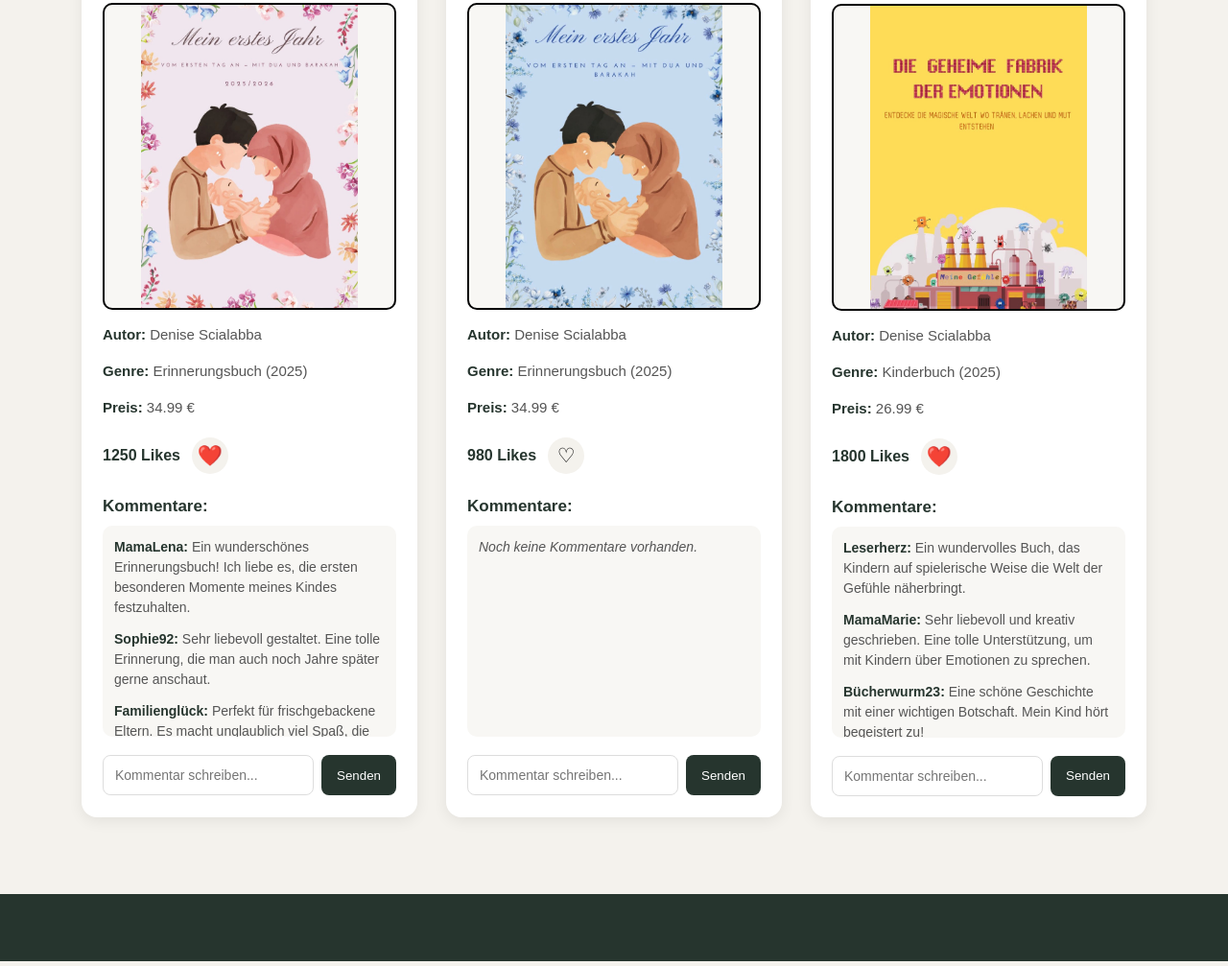
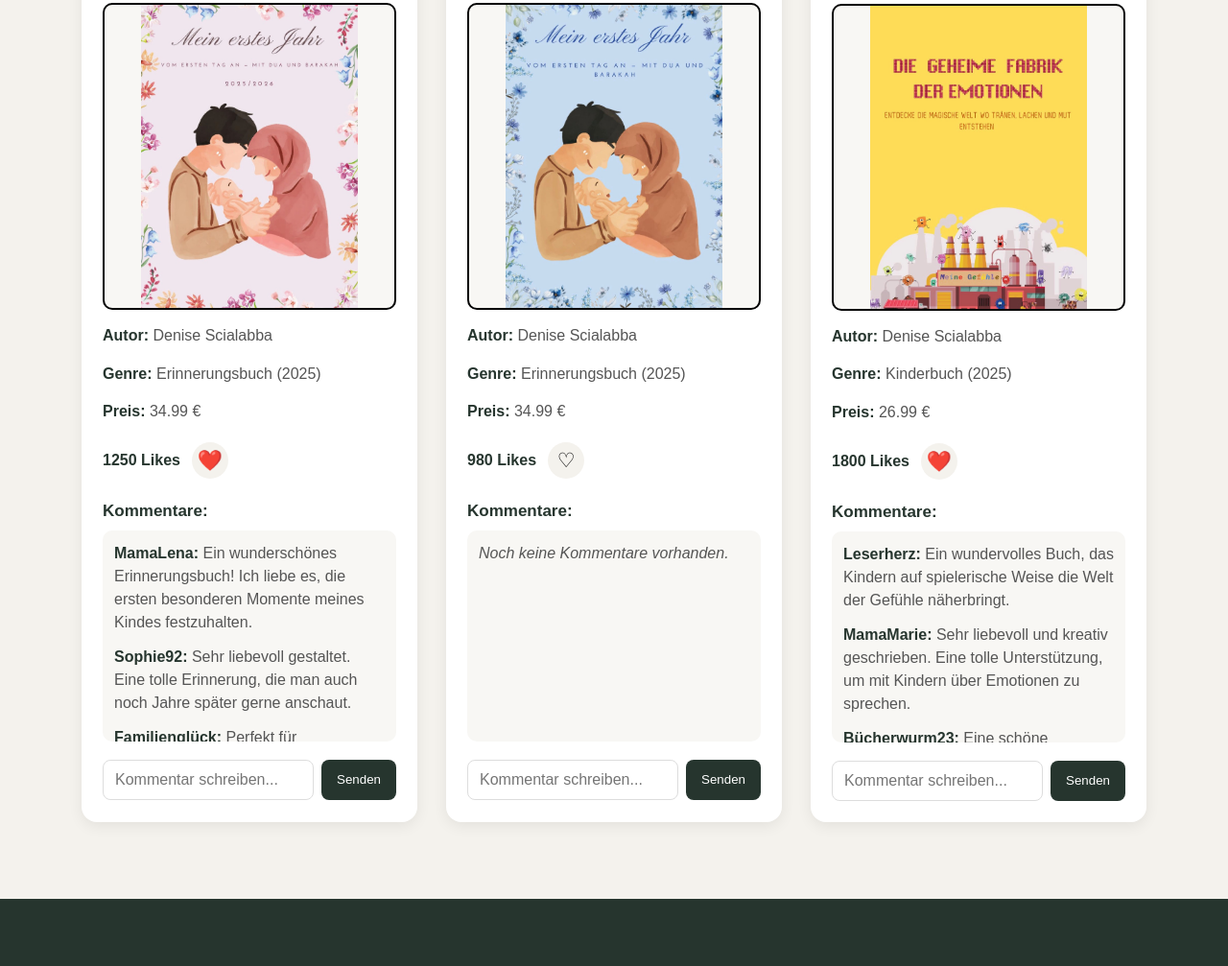
Before and after one commit to aiman-laihemdi/bookstore, a plain HTML site: page index.html in a window 1280 px wide. Shown: the part 221-1228 px from the top of the page at 96% size. Drawn offline with Linux system fonts and the light colour scheme.

Commit message:
fix: all details to upload final version

```diff
--- a/index.html
+++ b/index.html
@@ -4,13 +4,15 @@
     <meta charset="UTF-8">
     <meta name="viewport" content="width=device-width, initial-scale=1.0">
     <title>Bookstore – Entdecke deine nächste Lieblingsgeschichte</title>
+    <script defer src="./scripts/books.js"></script>
+    <script defer src="./scripts/template.js"></script>
     <script defer src="./scripts/script.js"></script>
     <link rel="stylesheet" href="./style.css">
     <link rel="stylesheet" href="./css/standards.css">
     <link rel="stylesheet" href="./css/assets.css">
     <link rel="shortcut icon" href="./assets/img/fav.png" type="image/x-icon">
 </head>
-<body onload="renderBooks()">
+<body onload="init()">
     <header>
 
     </header>
--- /dev/null
+++ b/scripts/books.js
@@ -0,0 +1,73 @@
+let books = [
+    {
+        name: "Mein erstes Jahr",
+        image: "./assets/img/1.jpeg",
+        author: "Denise Scialabba",
+        likes: 1250,
+        liked: true,
+        price: 34.99,
+        publishedYear: 2025,
+        genre: "Erinnerungsbuch",
+        comments: [
+            {
+                name: "MamaLena",
+                comment: "Ein wunderschönes Erinnerungsbuch! Ich liebe es, die ersten besonderen Momente meines Kindes festzuhalten."
+            },
+            {
+                name: "Sophie92",
+                comment: "Sehr liebevoll gestaltet. Eine tolle Erinnerung, die man auch noch Jahre später gerne anschaut."
+            },
+            {
+                name: "Familienglück",
+                comment: "Perfekt für frischgebackene Eltern. Es macht unglaublich viel Spaß, die Seiten auszufüllen."
+            },
+            {
+                name: "AnnaK",
+                comment: "Ein tolles Geschenk zur Geburt! Die Gestaltung ist wunderschön und die Ideen sind sehr persönlich."
+            },
+            {
+                name: "Miriam",
+                comment: "Ich bin begeistert! Endlich ein Buch, in dem ich alle wichtigen Meilensteine meines Babys sammeln kann."
+            },
+            {
+                name: "LittleMoments",
+                comment: "Eine wunderschöne Möglichkeit, die Erinnerungen an das erste Lebensjahr für immer zu bewahren."
+            }
+        ]
+    },
+    {
+        name: "Mein erstes Jahr",
+        image: "./assets/img/2.jpeg",
+        author: "Denise Scialabba",
+        likes: 980,
+        liked: false,
+        price: 34.99,
+        publishedYear: 2025,
+        genre: "Erinnerungsbuch",
+        comments: []
+    },
+    {
+        name: "Die geheime Fabrik der Emotionen",
+        image: "./assets/img/3.jpeg",
+        author: "Denise Scialabba",
+        likes: 1800,
+        liked: true,
+        price: 26.99,
+        publishedYear: 2025,
+        genre: "Kinderbuch",
+        comments: [
+            {
+                name: "Leserherz",
+                comment: "Ein wundervolles Buch, das Kindern auf spielerische Weise die Welt der Gefühle näherbringt."
+            },
+            {
+                name: "MamaMarie",
+                comment: "Sehr liebevoll und kreativ geschrieben. Eine tolle Unterstützung, um mit Kindern über Emotionen zu sprechen."
+            },
+            {
+                name: "Bücherwurm23",
+                comment: "Eine schöne Geschichte mit einer wichtigen Botschaft. Mein Kind hört begeistert zu!"
+            }
+        ]
+    }
+];
--- a/scripts/script.js
+++ b/scripts/script.js
@@ -1,156 +1,61 @@
-let books = [
-    {
-      "name": "Mein erstes Jahr",
-      "image": "./assets/img/1.jpeg",
-      "author": "Denise Scialabba",
-      "likes": 1250,
-      "liked": true,
-      "price": 34.99,
-      "publishedYear": 2025,
-      "genre": "Erinnerungsbuch",
-      "comments": [
-    {
-        "name": "MamaLena",
-        "comment": "Ein wunderschönes Erinnerungsbuch! Ich liebe es, die ersten besonderen Momente meines Kindes festzuhalten."
-    },
-    {
-        "name": "Sophie92",
-        "comment": "Sehr liebevoll gestaltet. Eine tolle Erinnerung, die man auch noch Jahre später gerne anschaut."
-    },
-    {
-        "name": "Familienglück",
-        "comment": "Perfekt für frischgebackene Eltern. Es macht unglaublich viel Spaß, die Seiten auszufüllen."
-    },
-    {
-        "name": "AnnaK",
-        "comment": "Ein tolles Geschenk zur Geburt! Die Gestaltung ist wunderschön und die Ideen sind sehr persönlich."
-    },
-    {
-        "name": "Miriam",
-        "comment": "Ich bin begeistert! Endlich ein Buch, in dem ich alle wichtigen Meilensteine meines Babys sammeln kann."
-    },
-    {
-        "name": "LittleMoments",
-        "comment": "Eine wunderschöne Möglichkeit, die Erinnerungen an das erste Lebensjahr für immer zu bewahren."
-    }
-]
-    },
-    {
-      "name": "Mein erstes Jahr",
-      "image": "./assets/img/2.jpeg",
-      "author": "Denise Scialabba",
-      "likes": 980,
-      "liked": false,
-      "price": 34.99,
-      "publishedYear": 2025,
-      "genre": "Erinnerungsbuch",
-      "comments": []
-    },
-    {
-      "name": "Die geheime Fabrik der Emotionen",
-      "image": "./assets/img/3.jpeg",
-      "author": "Denise Scialabba",
-      "likes": 1800,
-      "liked": true,
-      "price": 26.99,
-      "publishedYear": 2025,
-      "genre": "Kinderbuch",
-      "comments": [
-        {
-            "name": "Leserherz",
-            "comment": "Ein wundervolles Buch, das Kindern auf spielerische Weise die Welt der Gefühle näherbringt."
-        },
-        {
-            "name": "MamaMarie",
-            "comment": "Sehr liebevoll und kreativ geschrieben. Eine tolle Unterstützung, um mit Kindern über Emotionen zu sprechen."
-        },
-        {
-            "name": "Bücherwurm23",
-            "comment": "Eine schöne Geschichte mit einer wichtigen Botschaft. Mein Kind hört begeistert zu!"
-        }
-      ]
-    }
-  ];
+// INITIALISIERUNG
+
+function init() {
+    loadBooks();
+    renderBooks();
+}
 
 
-  //function
+// LOCAL STORAGE
 
-  let savedBooks = localStorage.getItem("books");
+function loadBooks() {
+    let savedBooks = localStorage.getItem("books");
 
     if (savedBooks) {
-    books = JSON.parse(savedBooks);
-    }function renderBooks(){
-    let containerBooksRef = document.getElementById('containerBookstore');
-        containerBooksRef.innerHTML = "";
-
-    for (let indexBooks = 0; indexBooks < books.length; indexBooks++) {
-        let book = books[indexBooks];
-
-        let commentsHTML = '';
-        for (let indexBooksComments = 0; indexBooksComments < book.comments.length; indexBooksComments++) {
-            let booksCommentsRef = book.comments[indexBooksComments];
-            commentsHTML += getCommentsTemplateHTML(booksCommentsRef);
-        }
-
-
-    if (book.comments.length === 0){
-        commentsHTML = '<p><em>Noch keine Kommentare vorhanden.</em></p>';
+        books = JSON.parse(savedBooks);
     }
-
-    containerBooksRef.innerHTML += getContentTemplateHTML(book, commentsHTML, indexBooks);
-
-    }
-}
-
-function getCommentsTemplateHTML(booksCommentsRef){
-    return `<p>
-                <strong>${booksCommentsRef.name}:</strong>
-                ${booksCommentsRef.comment}
-            </p>`
-}
-
-function getContentTemplateHTML(book, commentsHTML, indexBooks) {
-    let heartIcon = book.liked ? '❤️' : '♡';
-
-    return `<div class="books-card">
-                <h2>${book.name}</h2>
-                <img src="${book.image}" alt="${book.name}">
-                <p><strong>Autor:</strong> ${book.author}</p>
-                <p><strong>Genre:</strong> ${book.genre} (${book.publishedYear})</p>
-                <p><strong>Preis:</strong> ${book.price.toFixed(2)} €</p>
-
-                <div class="likes-container" id="likes-${indexBooks}">
-                    <span> ${book.likes} Likes</span>
-
-                    <button class="like-button" onclick="toggleLike(${indexBooks})">
-                        ${heartIcon}
-                    </button>
-                </div>
-
-                <div class="comments-section">
-                    <h4>Kommentare:</h4>
-
-                    <div class="comments-list">
-                        ${commentsHTML}
-                    </div>
-                </div>
-
-                <div class="comment-input">
-                  <input type="text" id="commentInput-${indexBooks}" placeholder="Kommentar schreiben...">
-                  <button onclick="addComment(${indexBooks})">Senden</button>
-                </div>
-            </div>`;
-
 }
 
 function saveBooks() {
     localStorage.setItem("books", JSON.stringify(books));
 }
 
+
+// BÜCHER RENDERN
+
+function renderBooks() {
+    let containerBooksRef = document.getElementById("containerBookstore");
+
+    containerBooksRef.innerHTML = "";
+
+    for (let indexBooks = 0; indexBooks < books.length; indexBooks++) {
+        let book = books[indexBooks];
+
+        let commentsHTML = "";
+
+        for (let indexComments = 0; indexComments < book.comments.length; indexComments++) {
+            let comment = book.comments[indexComments];
+
+            commentsHTML += getCommentsTemplateHTML(comment);
+        }
+
+        if (book.comments.length === 0) {
+            commentsHTML = '<p><em>Noch keine Kommentare vorhanden.</em></p>';
+        }
+
+        containerBooksRef.innerHTML += getContentTemplateHTML(book, commentsHTML, indexBooks);
+    }
+}
+
+
+// LIKE FUNKTION
+
 function toggleLike(indexBooks) {
+
     if (books[indexBooks].liked) {
         books[indexBooks].likes--;
         books[indexBooks].liked = false;
+
     } else {
         books[indexBooks].likes++;
         books[indexBooks].liked = true;
@@ -164,13 +69,18 @@ function toggleLike(indexBooks) {
         <span>${books[indexBooks].likes} Likes</span>
 
         <button class="like-button" onclick="toggleLike(${indexBooks})">
-            ${books[indexBooks].liked ? '❤️' : '♡'}
+            ${books[indexBooks].liked ? "❤️" : "♡"}
         </button>
     `;
 }
 
+
+// KOMMENTAR FUNKTION
+
 function addComment(indexBooks) {
+
     let inputRef = document.getElementById(`commentInput-${indexBooks}`);
+
     let commentText = inputRef.value;
 
     if (commentText.trim() === "") {
@@ -183,5 +93,18 @@ function addComment(indexBooks) {
     });
 
     saveBooks();
-    renderBooks();
+
+    let commentsContainerRef = document.getElementById(`comments-${indexBooks}`);
+
+    let commentsHTML = "";
+
+    for (let indexComments = 0; indexComments < books[indexBooks].comments.length; indexComments++) {
+        let comment = books[indexBooks].comments[indexComments];
+
+        commentsHTML += getCommentsTemplateHTML(comment);
+    }
+
+    commentsContainerRef.innerHTML = commentsHTML;
+
+    inputRef.value = "";
 }
--- /dev/null
+++ b/scripts/template.js
@@ -0,0 +1,63 @@
+// KOMMENTAR TEMPLATE
+
+function getCommentsTemplateHTML(comment) {
+    return `<p>
+                <strong>${comment.name}:</strong>
+                ${comment.comment}
+            </p>`;
+}
+
+
+// BUCH TEMPLATE
+
+function getContentTemplateHTML(book, commentsHTML, indexBooks) {
+    let heartIcon = book.liked ? "❤️" : "♡";
+
+    return `<div class="books-card">
+
+                <h2>${book.name}</h2>
+
+                <img src="${book.image}" alt="${book.name}">
+
+                <p><strong>Autor:</strong> ${book.author}</p>
+
+                <p><strong>Genre:</strong> ${book.genre} (${book.publishedYear})</p>
+
+                <p><strong>Preis:</strong> ${book.price.toFixed(2)} €</p>
+
+                <div class="likes-container" id="likes-${indexBooks}">
+
+                    <span>${book.likes} Likes</span>
+
+                    <button class="like-button" onclick="toggleLike(${indexBooks})">
+                        ${heartIcon}
+                    </button>
+
+                </div>
+
+                <div class="comments-section">
+
+                    <h4>Kommentare:</h4>
+
+                    <div class="comments-list" id="comments-${indexBooks}">
+                        ${commentsHTML}
+                    </div>
+
+                </div>
+
+                <div class="comment-input">
+
+                    <input
+                        type="text"
+                        id="commentInput-${indexBooks}"
+                        placeholder="Kommentar schreiben..."
+                    >
+
+                    <button onclick="addComment(${indexBooks})">
+                        Senden
+                    </button>
+
+                </div>
+
+            </div>`;
+}
--- a/style.css
+++ b/style.css
@@ -1,15 +1,8 @@
-
-/* =========================
-   GLOBAL
-========================= */
 
 * {
     box-sizing: border-box;
     margin: 0;
     padding: 0;
-}
-
-html {
     scroll-behavior: smooth;
 }
 
@@ -18,11 +11,9 @@ body {
     background-color: #f4f2ed;
     color: #292929;
     min-height: 100vh;
+    display: flex;
+    flex-direction: column;
 }
-
-/* =========================
-   HEADER
-========================= */
 
 header {
     width: 100%;
@@ -32,15 +23,13 @@ header {
     align-items: center;
     padding: 0 40px;
     box-shadow: 0 3px 10px rgba(0, 0, 0, 0.1);
+    flex-shrink: 0;
 }
-
-/* =========================
-   MAIN CONTAINER
-========================= */
 
 main {
     width: 100%;
     padding: 40px 20px;
+    flex: 1;
 }
 
 #containerBookstore {
@@ -53,24 +42,17 @@ main {
     margin: 0 auto;
 }
 
-/* =========================
-   BOOK CARDS
-========================= */
-
 .books-card {
     display: flex;
     flex-direction: column;
     align-items: stretch;
-
+    flex: 0 1 350px;
     background-color: #ffffff;
     width: 350px;
     padding: 22px;
-
     gap: 14px;
-
     border-radius: 16px;
     box-shadow: 0 4px 15px rgba(0, 0, 0, 0.07);
-
     transition: transform 0.2s ease, box-shadow 0.2s ease;
 }
 
@@ -79,20 +61,12 @@ main {
     box-shadow: 0 8px 22px rgba(0, 0, 0, 0.12);
 }
 
-/* =========================
-   BOOK TITLE
-========================= */
-
 .books-card h2 {
     font-size: 21px;
     line-height: 1.4;
     color: #26352e;
     min-height: 58px;
 }
-
-/* =========================
-   BOOK IMAGE
-========================= */
 
 .books-card img {
     width: 100%;
@@ -102,12 +76,8 @@ main {
     border-radius: 10px;
 }
 
-/* =========================
-   BOOK INFORMATION
-========================= */
-
 .books-card p {
-    font-size: 15px;
+    font-size: 16px;
     line-height: 1.6;
     color: #555;
     max-width: 100%;
@@ -116,10 +86,6 @@ main {
 .books-card strong {
     color: #26352e;
 }
-
-/* =========================
-   LIKES
-========================= */
 
 .likes-container {
     display: flex;
@@ -138,18 +104,13 @@ main {
     display: flex;
     align-items: center;
     justify-content: center;
-
     width: 38px;
     height: 38px;
-
     border: none;
     border-radius: 50%;
-
     background-color: #f4f2ed;
     cursor: pointer;
-
     font-size: 21px;
-
     transition: transform 0.2s ease, background-color 0.2s ease;
 }
 
@@ -157,10 +118,6 @@ main {
     transform: scale(1.15);
     background-color: #fce4e4;
 }
-
-/* =========================
-   COMMENTS
-========================= */
 
 .comments-section {
     display: flex;
@@ -180,15 +137,13 @@ main {
     min-height: 0;
     overflow-y: auto;
     overflow-x: hidden;
-
     padding: 12px;
-
     background-color: #f8f7f4;
     border-radius: 10px;
 }
 
 .comments-list p {
-    font-size: 14px;
+    font-size: 16px;
     line-height: 1.5;
     margin-bottom: 12px;
     overflow-wrap: anywhere;
@@ -198,8 +153,6 @@ main {
     margin-bottom: 0;
 }
 
-/* Scrollbar */
-
 .comments-list::-webkit-scrollbar {
     width: 6px;
 }
@@ -208,10 +161,6 @@ main {
     background-color: #b8c2ba;
     border-radius: 10px;
 }
-
-/* =========================
-   COMMENT INPUT
-========================= */
 
 .comment-input {
     display: flex;
@@ -224,13 +173,10 @@ main {
     flex: 1;
     min-width: 0;
     height: 42px;
-
     padding: 0 12px;
-
     border: 1px solid #ddd;
     border-radius: 8px;
-
-    font-size: 14px;
+    font-size: 16px;
     outline: none;
 }
 
@@ -240,13 +186,10 @@ main {
 
 .comment-input button {
     padding: 0 16px;
-
     border: none;
     border-radius: 8px;
-
     background-color: #26352e;
     color: white;
-
     cursor: pointer;
     transition: background-color 0.2s ease;
 }
@@ -255,23 +198,15 @@ main {
     background-color: #405b49;
 }
 
-/* =========================
-   FOOTER
-========================= */
-
 footer {
     width: 100%;
     min-height: 70px;
     background-color: #26352e;
     margin-top: 40px;
+    flex-shrink: 0;
 }
 
-/* =========================
-   RESPONSIVE DESIGN
-========================= */
-
-@media (max-width: 768px) {
-
+@media screen and (max-width: 768px) {
     main {
         padding: 25px 15px;
     }
@@ -283,12 +218,11 @@ footer {
     .books-card {
         width: 100%;
         max-width: 450px;
+        flex-basis: 100%;
     }
-
 }
 
-@media (max-width: 380px) {
-
+@media screen and (max-width: 380px) {
     .books-card {
         padding: 15px;
     }
@@ -304,5 +238,4 @@ footer {
     .comment-input button {
         padding: 0 10px;
     }
-
 }
```
